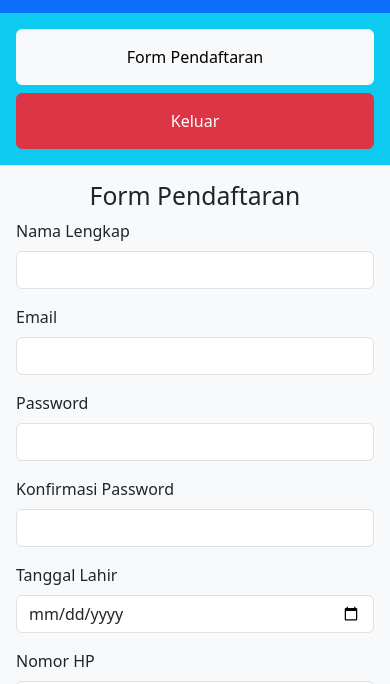
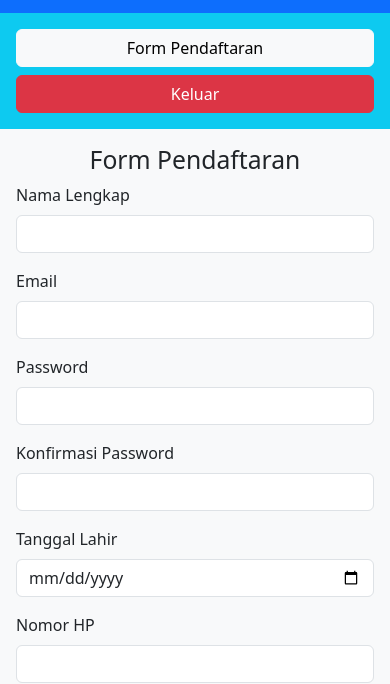
Before and after one commit to Bima565/Quiz, a plain HTML site: page index.html in a window 390 px wide. Shown: the part 91-775 px from the top of the page. Drawn offline with nearby package versions, Linux system fonts and the light colour scheme; some packages are replaced by stand-ins of ours; a script that the page names is missing.

Commit message:
Update index.html

```diff
--- a/index.html
+++ b/index.html
@@ -7,17 +7,7 @@
     <link href="https://cdn.jsdelivr.net/npm/bootstrap@5.3.0/dist/css/bootstrap.min.css" rel="stylesheet" />
     <link rel="stylesheet" href="https://cdn.jsdelivr.net/npm/sweetalert2@11.17.2/dist/sweetalert2.min.css" />
     <script src="https://cdn.jsdelivr.net/npm/sweetalert2@11.17.2/dist/sweetalert2.all.min.js"></script>
-    <style>
-      @media (max-width: 768px) {
-        aside {
-          text-align: center;
-        }
-        .btn {
-          width: 100%;
-          padding: 15px 0;
-        }
-      }
-    </style>
+    <link rel="stylesheet" href="style.css" />
   </head>
   <body>
     <header class="bg-primary text-white text-center py-2 container-fluid">
```
